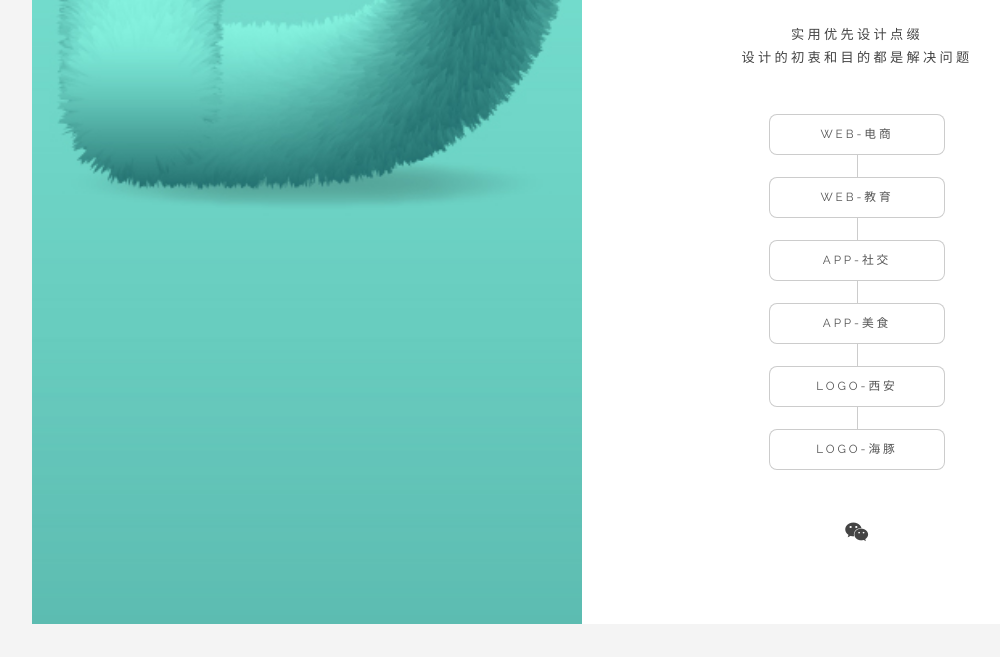
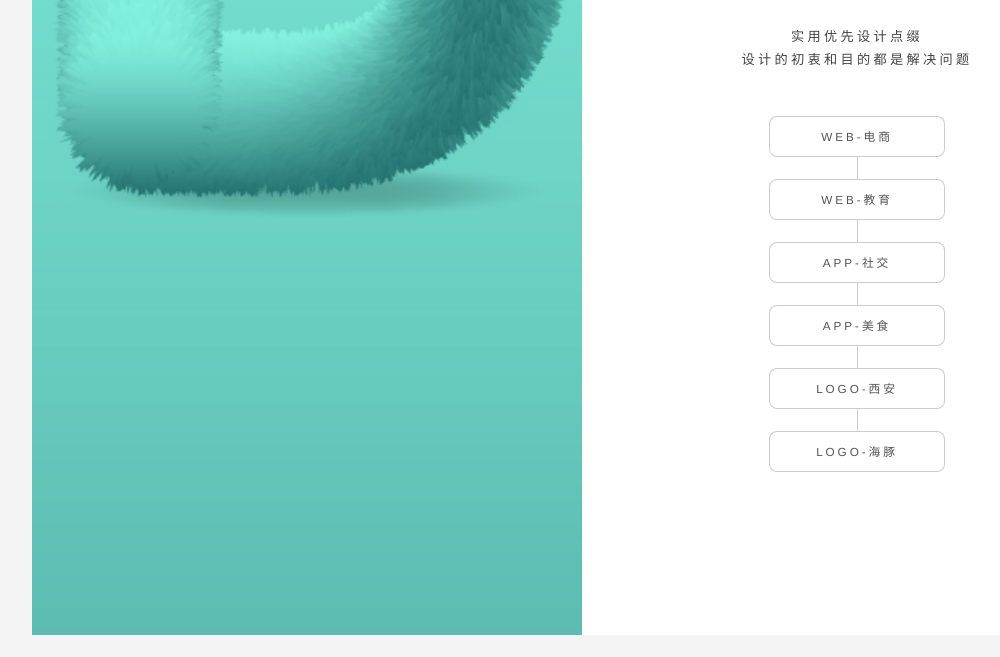
Before and after one commit to machiper/machiper.github.io, a plain HTML site: page demo.html in a window 1280 px wide. Shown: the part 1606-2263 px from the top of the page, without its empty margins (58-1058 px from the left). Drawn offline with Linux system fonts and the light colour scheme.

Commit message:
face
face

```diff
--- a/css/face.css
+++ b/css/face.css
@@ -1,5 +1,5 @@
-        @import url(https://maxcdn.bootstrapcdn.com/font-awesome/4.7.0/css/font-awesome.min.css);
-        @import url("https://fonts.googleapis.com/css?family=Raleway|Montserrat:700");
+        /*@import url(https://maxcdn.bootstrapcdn.com/font-awesome/4.7.0/css/font-awesome.min.css);*/
+        /*@import url("https://fonts.googleapis.com/css?family=Raleway|Montserrat:700");*/
         /*Indivisible by Pixelaritypixelarity.com | hello@pixelarity.comLicense: pixelarity.com/license*/
         html,
         body,
```
